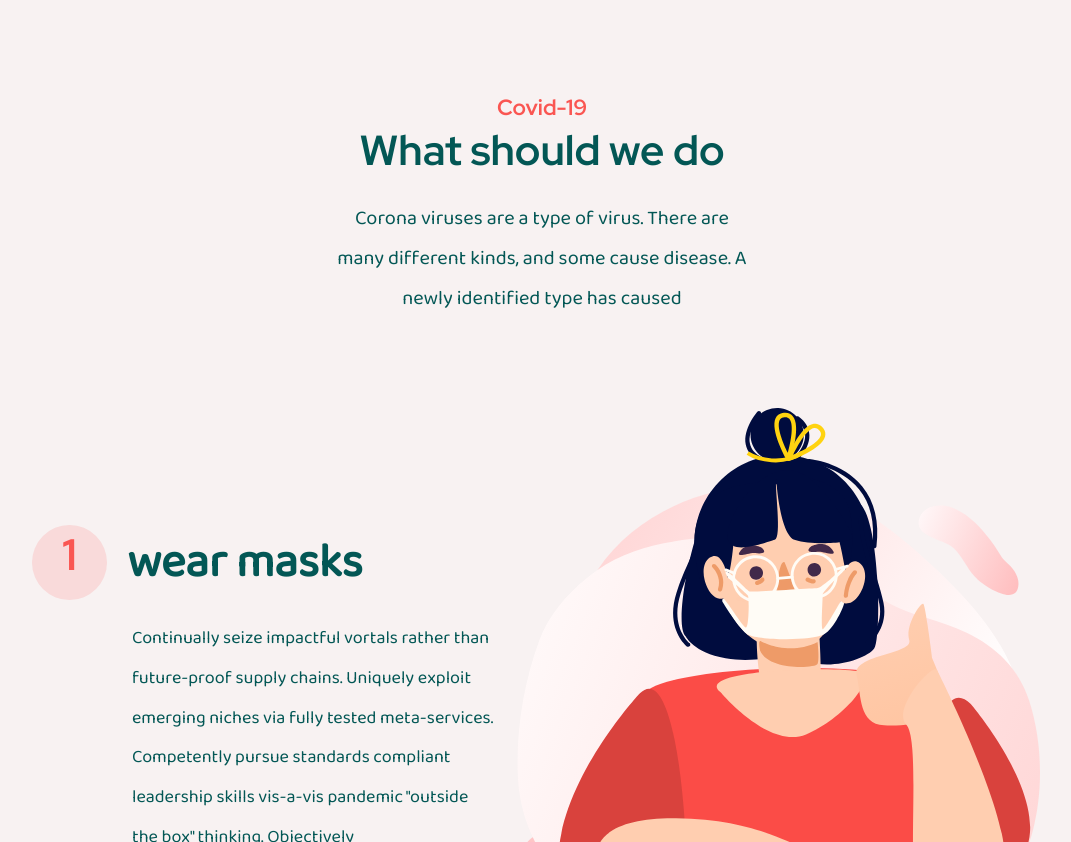
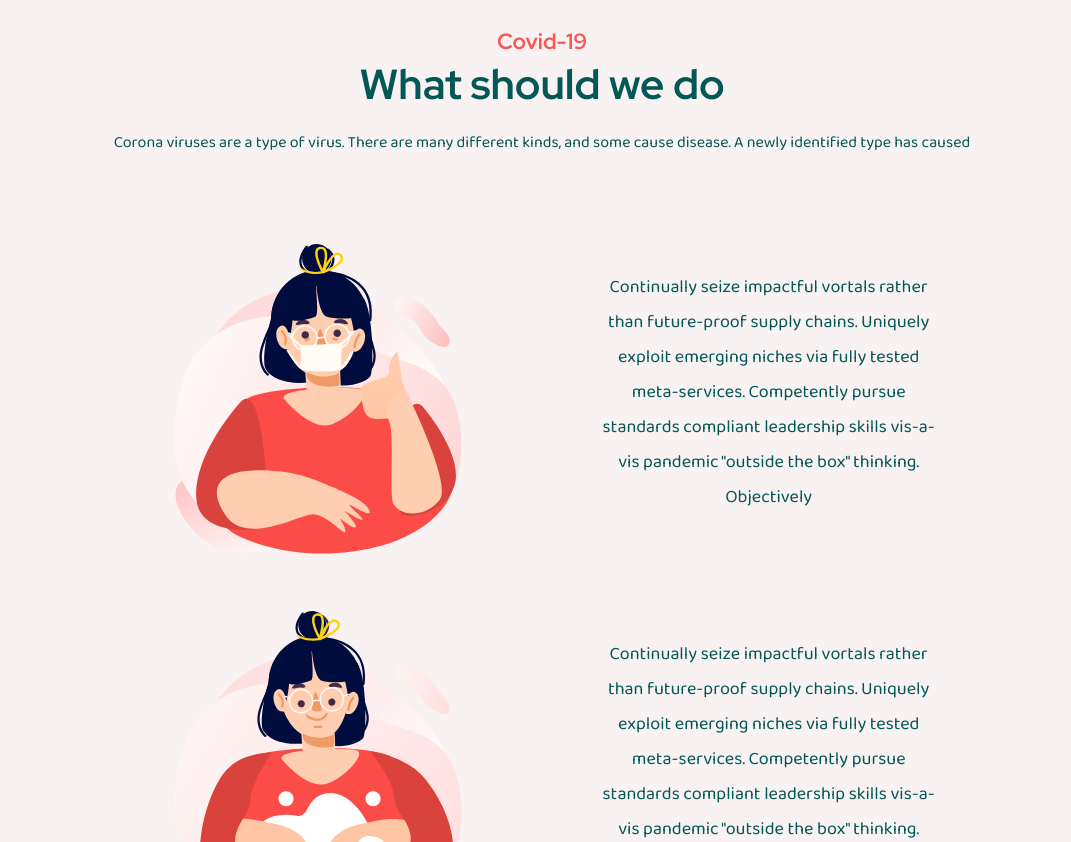
Before and after one commit to yevheniimoskalenko/layout-covid-19, a Nuxt app: page / in a window 1280 px wide. Shown: the part 3300-4142 px from the top of the page, without its empty margins (98-1169 px from the left). Built offline with nearby package versions, Linux system fonts and the light colour scheme.

Commit message:
fix adaptive fonts and adaptive shoud we do

```diff
--- a/components/contagion.vue
+++ b/components/contagion.vue
@@ -128,12 +128,23 @@
   }
   .covid {
     width: 100%;
+    p {
+      font-size: 16px;
+      line-height: 30px;
+    }
   }
 }
 
 @media (min-width: 576px) {
   .covid_head {
     height: 100%;
+  }
+  .covid {
+    width: 100%;
+    p {
+      font-size: 16px;
+      line-height: 30px;
+    }
   }
 }
 
--- a/components/shouldWeDo.vue
+++ b/components/shouldWeDo.vue
@@ -9,94 +9,137 @@
       </p>
     </div>
     <div class="do">
-      <el-row type="flex" justify="center">
-        <el-col
-          ><div class="do_content">
+      <el-row>
+        <el-col :sm="24" :xs="24" :xl="12" :md="8" :lg="8">
+          <div class="image right">
+            <img src="@/static/Masklike.svg" alt="mask" />
+          </div>
+        </el-col>
+        <el-col :sm="24" :xs="24" :xl="12" :md="8" :lg="8">
+          <div class="do_content left">
             <div class="number">
               <span>1</span>
               <h5>wear masks</h5>
             </div>
+            <div class="text__content">
               <p>
                 Continually seize impactful vortals rather than future-proof
                 supply chains. Uniquely exploit emerging niches via fully tested
                 meta-services. Competently pursue standards compliant leadership
                 skills vis-a-vis pandemic "outside the box" thinking. Objectively
               </p>
-          </div></el-col
-        >
-        <el-col><img src="@/static/Masklike.svg" alt="mask"/></el-col>
+            </div>
+          </div>
+        </el-col>
       </el-row>
-      <el-row type="flex" justify="center">
-        <el-col><img src="@/static/Mask girlwash.svg" alt="mask"/></el-col>
-        <el-col
-          ><div class="do_content">
+      <el-row>
+        <el-col :sm="24" :xs="24" :xl="12" :md="8" :lg="8">
+          <div class="image left">
+            <img src="@/static/Mask girlwash.svg" alt="mask" />
+          </div>
+        </el-col>
+        <el-col :sm="24" :xs="24" :xl="12" :md="8" :lg="8">
+          <div class="do_content right">
             <div class="number">
               <span>2</span>
               <h5>wear masks</h5>
             </div>
+            <div class="text__content">
               <p>
                 Continually seize impactful vortals rather than future-proof
                 supply chains. Uniquely exploit emerging niches via fully tested
                 meta-services. Competently pursue standards compliant leadership
                 skills vis-a-vis pandemic "outside the box" thinking. Objectively
               </p>
-          </div></el-col
-        >
+            </div>
+          </div>
+        </el-col>
       </el-row>
-      <el-row type="flex" justify="center">
-        <el-col
-          ><div class="do_content">
+      <el-row>
+        <el-col :sm="24" :xs="24" :xl="12" :md="8" :lg="8">
+          <div class="image left">
+            <img src="@/static/Group 15454.svg" alt="mask" />
+          </div>
+        </el-col>
+        <el-col :sm="24" :xs="24" :xl="12" :md="8" :lg="8">
+          <div class="do_content right">
             <div class="number">
               <span>3</span>
               <h5>wear masks</h5>
             </div>
+            <div class="text__content">
               <p>
                 Continually seize impactful vortals rather than future-proof
                 supply chains. Uniquely exploit emerging niches via fully tested
                 meta-services. Competently pursue standards compliant leadership
                 skills vis-a-vis pandemic "outside the box" thinking. Objectively
               </p>
-          </div></el-col
-        >
-        <el-col><img src="@/static/Group 15454.svg" alt="mask"/></el-col>
+            </div>
+          </div>
+        </el-col>
       </el-row>
-      <el-row type="flex" justify="center">
-        <el-col><img src="@/static/Mask.svg" alt="mask"/></el-col>
-        <el-col
-          ><div class="do_content">
+      <el-row>
+        <el-col :sm="24" :xs="24" :xl="12" :md="8" :lg="8">
+          <div class="image right">
+            <img src="@/static/Mask.svg" alt="mask" />
+          </div>
+        </el-col>
+        <el-col :sm="24" :xs="24" :xl="12" :md="8" :lg="8">
+          <div class="do_content left">
             <div class="number">
               <span>4</span>
               <h5>wear masks</h5>
             </div>
+            <div class="text__content">
               <p>
                 Continually seize impactful vortals rather than future-proof
                 supply chains. Uniquely exploit emerging niches via fully tested
                 meta-services. Competently pursue standards compliant leadership
                 skills vis-a-vis pandemic "outside the box" thinking. Objectively
               </p>
-          </div></el-col
-        >
+            </div>
+          </div>
+        </el-col>
       </el-row>
     </div>
-  </div></template
+  </div>
+</template
 >
 <style lang="scss" scoped>
 .shouldWeDo {
   margin-top: 160px;
 }
+
+.text__content {
+  display: flex;
+  align-items: center;
+  justify-content: center;
+}
 .do_content {
   display: flex;
   flex-direction: column;
   justify-content: center;
+  align-items: center;
   height: 100%;
+  width: 100%;
   p {
     margin-left: 100px;
     font-size: 18px;
-    line-height: 221%;
+    line-height: 35px;
   }
+}
+.left {
+  align-items: flex-start;
+}
+.right {
+  align-items: flex-end;
 }
 .do {
   margin-top: 70px;
+  display: flex;
+  justify-content: space-between;
+  align-items: center;
+  flex-direction: column;
 }
 .number {
   display: flex;
@@ -114,4 +157,119 @@
     font-family: "Red Hat Display", sans-serif;
   }
 }
+
+@media (max-width: 576px) {
+  .number {
+    display: none;
+  }
+  .covid {
+    width: 100%;
+    text-align: center;
+    p {
+      font-size: 16px;
+      line-height: 30px;
+    }
+  }
+  .do_content {
+    display: flex;
+    justify-content: center;
+    align-items: center;
+    margin-bottom: 20px;
+    width: 100%;
+    text-align: center;
+    p {
+      margin-left: 0;
+      font-size: 16px;
+      line-height: 30px;
+    }
+  }
+  .image {
+    display: flex;
+    justify-content: center;
+    align-items: center;
+    img {
+      width: 90%;
+      min-width: auto;
+    }
+  }
+}
+@media (min-width: 576px) {
+  .number {
+    display: none;
+  }
+  .covid {
+    text-align: center;
+    width: 100%;
+    p {
+      font-size: 16px;
+      line-height: 30px;
+    }
+  }
+  .do_content {
+    margin-bottom: 20px;
+    width: 100%;
+    text-align: center;
+    p {
+      margin-left: 0;
+      font-size: 16px;
+      line-height: 30px;
+    }
+  }
+  .image {
+    display: flex;
+    justify-content: center;
+    align-items: center;
+    img {
+      width: 90%;
+      min-width: auto;
+    }
+  }
+}
+
+@media (min-width: 768px) {
+  .do_content {
+    p {
+      font-size: 18px;
+      line-height: 35px;
+    }
+  }
+}
+
+@media (min-width: 992px) {
+  .do_content {
+    p {
+      font-size: 18px;
+      line-height: 35px;
+    }
+  }
+  .el-row {
+    margin-bottom: 50px;
+    display: flex;
+    justify-content: space-between;
+    align-items: center;
+  }
+}
+
+@media (min-width: 1200px) {
+  .do_content {
+    display: flex;
+    justify-content: center;
+    align-items: center;
+    p {
+      font-size: 18px;
+      line-height: 35px;
+    }
+  }
+  .text__content {
+    display: flex;
+    align-items: center;
+    justify-content: center;
+  }
+
+  .el-row {
+    display: flex;
+    justify-content: space-between;
+    align-items: center;
+  }
+}
 </style>
--- a/components/symptomps.vue
+++ b/components/symptomps.vue
@@ -28,7 +28,7 @@
     width: 100%;
     p {
       font-size: 16px;
-      line-height: 20px;
+      line-height: 30px;
     }
   }
   .symptomps {
@@ -40,6 +40,10 @@
 @media (min-width: 576px) {
   .covid {
     width: 100%;
+    p {
+      font-size: 16px;
+      line-height: 30px;
+    }
   }
   .symptomps {
     img {
```
Also changed, not shown: components/Logo.vue (+14 -7 lines). Lines whose indentation alone changed are shown as unchanged.
